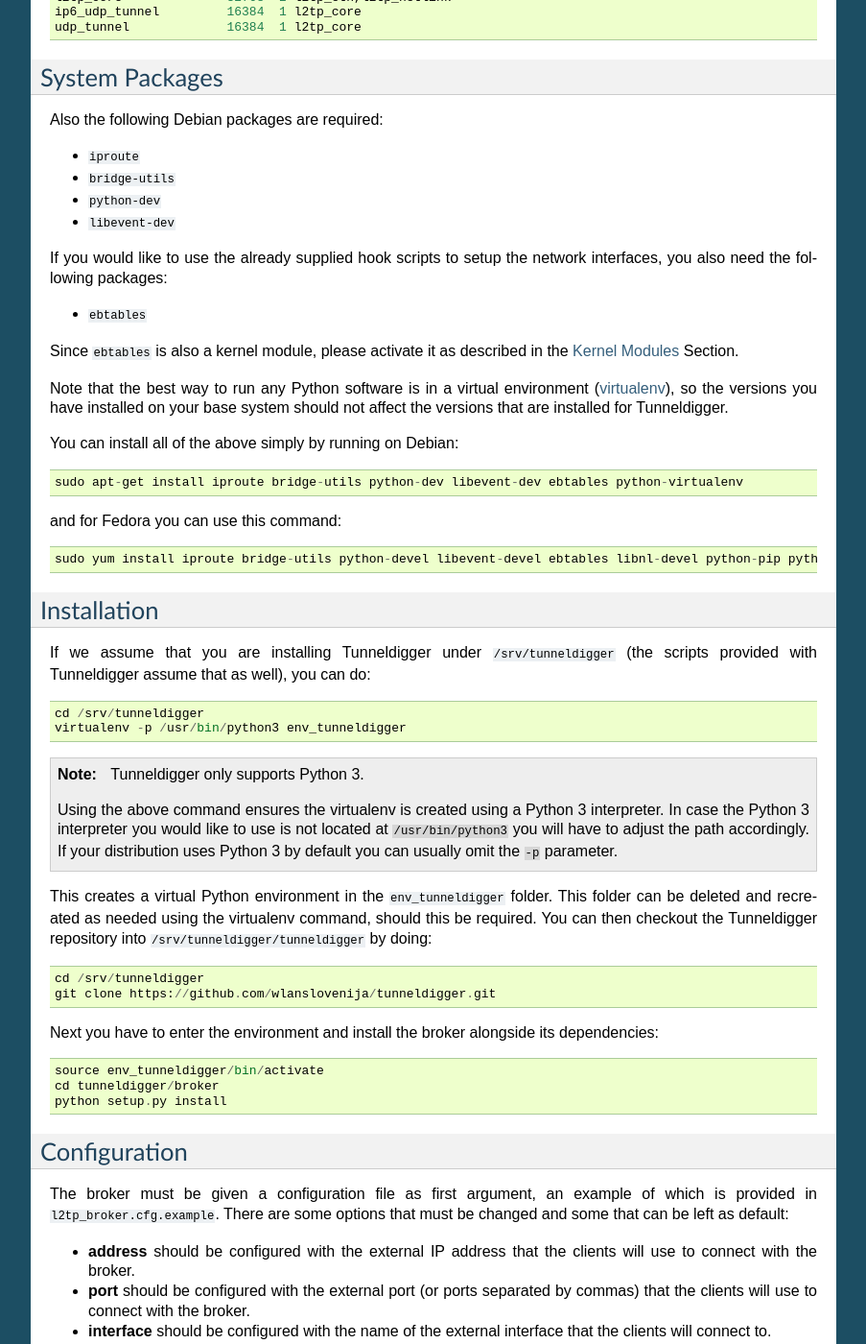
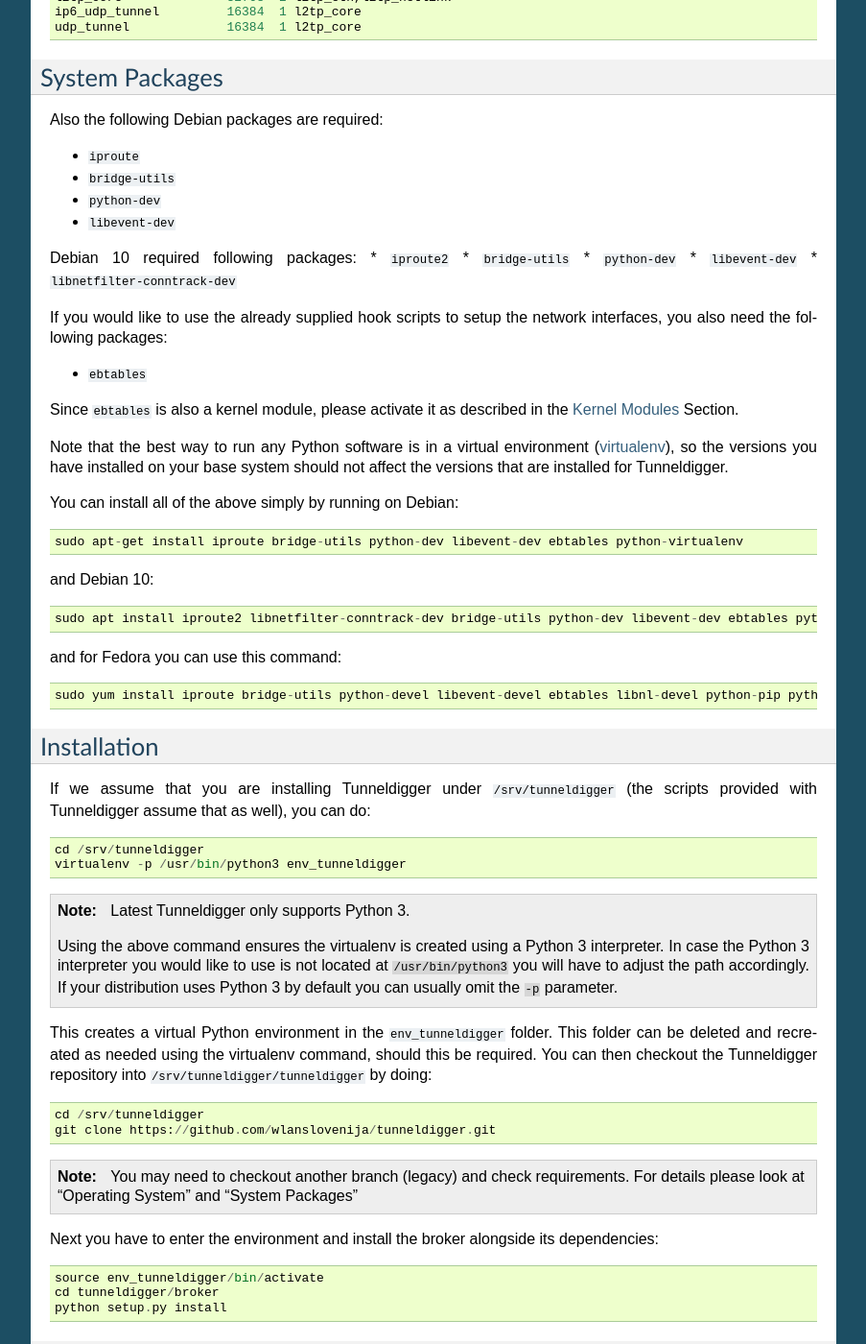
Before and after one commit to wlanslovenija/tunneldigger, a Sphinx documentation site: the page built from docs/server.rst, in a window 1280 px wide and 1400 px high, scrolled down 1679 px. Shown: the whole window at 96% size, without its empty margins (198-1101 px from the left). Built offline with Sphinx 7.4.7, drawn with Linux system fonts in a browser that asks for light colours.

Commit message:
Update server.rst
add debian 10 requirements

```diff
--- a/docs/server.rst
+++ b/docs/server.rst
@@ -115,6 +115,13 @@
 * ``python-dev``
 * ``libevent-dev``
 
+Debian 10 required following packages:
+* ``iproute2``
+* ``bridge-utils``
+* ``python-dev``
+* ``libevent-dev``
+* ``libnetfilter-conntrack-dev``
+
 If you would like to use the already supplied hook scripts to setup the network
 interfaces, you also need the following packages:
 
@@ -133,6 +140,10 @@
 
     sudo apt-get install iproute bridge-utils python-dev libevent-dev ebtables python-virtualenv
 
+and Debian 10::
+
+    sudo apt install iproute2 libnetfilter-conntrack-dev bridge-utils python-dev libevent-dev ebtables python-virtualenv
+
 and for Fedora you can use this command::
 
     sudo yum install iproute bridge-utils python-devel libevent-devel ebtables libnl-devel python-pip python-virtualenv
@@ -147,7 +158,7 @@
     virtualenv -p /usr/bin/python3 env_tunneldigger
 
 .. note::
-    Tunneldigger only supports Python 3.
+    Latest Tunneldigger only supports Python 3.
 
     Using the above command ensures the virtualenv is created using a Python 3 interpreter.
     In case the Python 3 interpreter you would like to use is not located at ``/usr/bin/python3`` you will have to adjust the path accordingly.
@@ -159,6 +170,9 @@
 
     cd /srv/tunneldigger
     git clone https://github.com/wlanslovenija/tunneldigger.git
+
+.. note::
+    You may need to checkout another branch (legacy) and check requirements. For details please look at "Operating System" and "System Packages"
 
 Next you have to enter the environment and install the broker alongside its dependencies::
 
```
